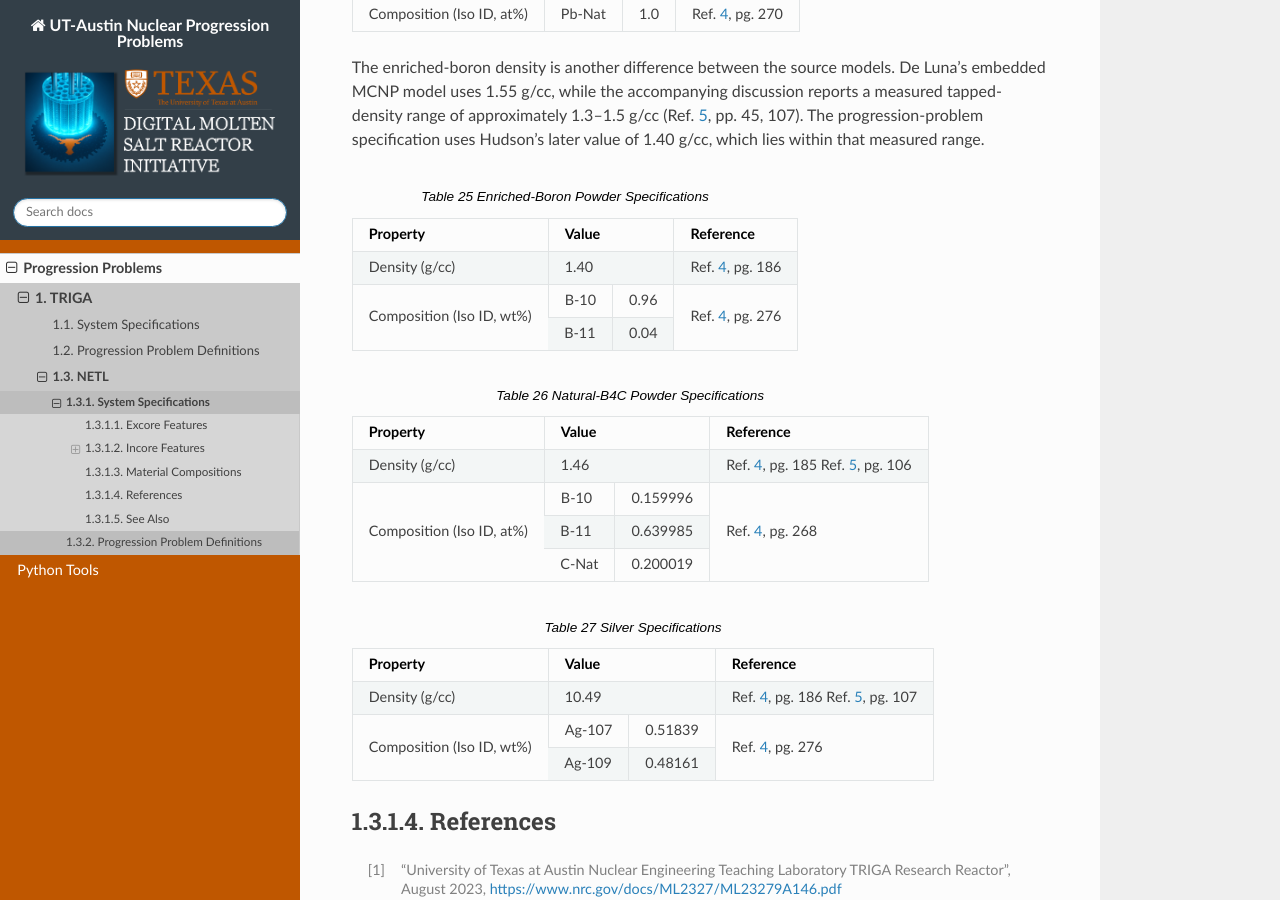
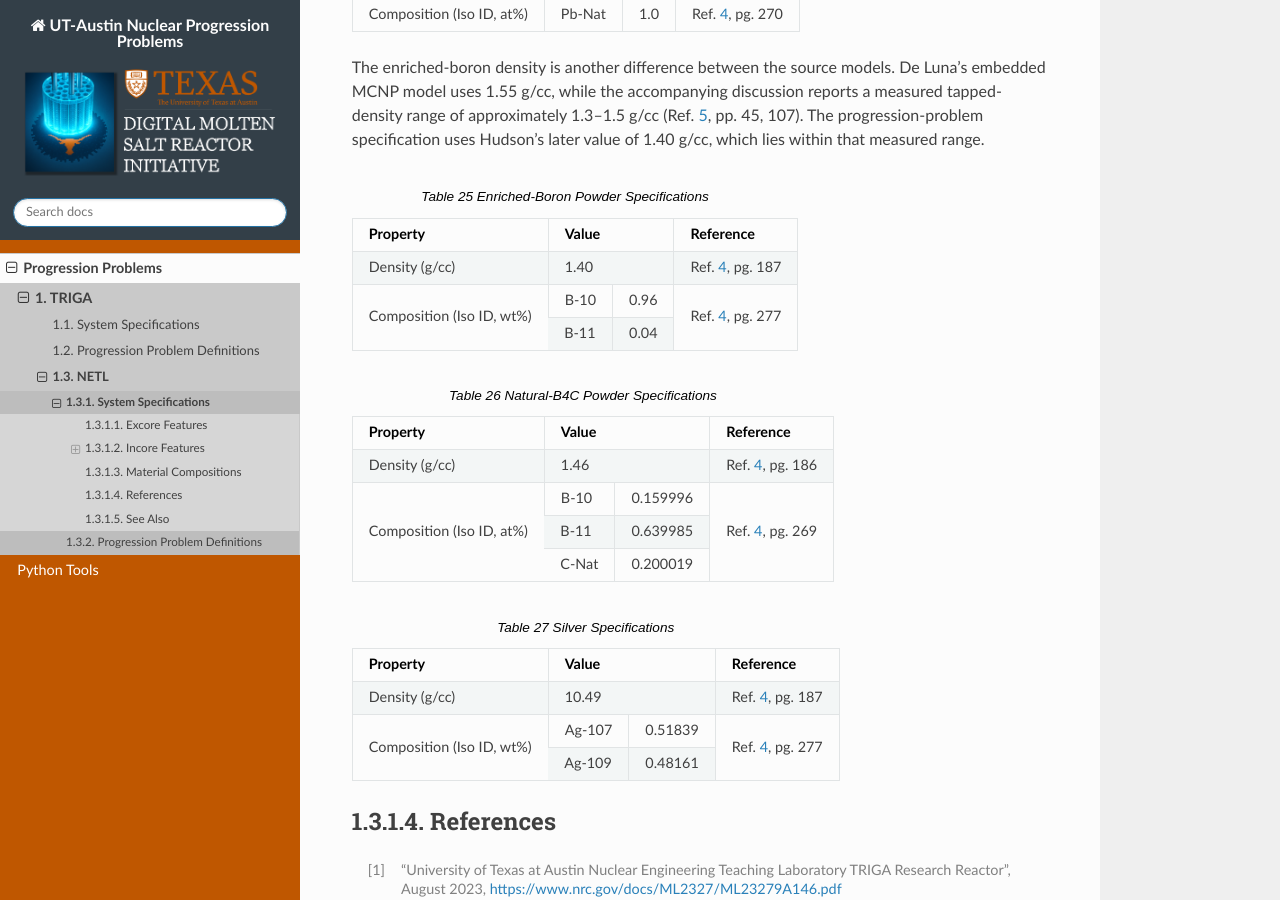
Before and after one commit to UT-Computational-NE/progression_problems, a Sphinx documentation site: the page built from docs/source/progression_problems/TRIGA/NETL/system_specifications.rst, in a window 1280 px wide and 900 px high, scrolled down 17361 px. Built offline with Sphinx 7.4.7 and the Read the Docs theme 3.1.0, drawn with Linux system fonts in a browser that asks for light colours; some of the changed text lies outside the part shown.

Commit message:
Touched up detailed specification of the Modified 3-EL facility

```diff
--- a/docs/source/progression_problems/TRIGA/NETL/system_specifications.rst
+++ b/docs/source/progression_problems/TRIGA/NETL/system_specifications.rst
@@ -674,8 +674,8 @@
    +----------------------+----------------------------------------+------------------+------------------------+
    | Component            | Property                               | Value            | Reference              |
    +======================+========================================+==================+========================+
-   | Outer Aluminum       | Tube #1 Inner Radius (cm)              | 2.23393          | Ref. 4_, pp. 185--186, |
-   | Casing               +----------------------------------------+------------------+ 221, 227, 242          +
+   | Outer Aluminum       | Tube #1 Inner Radius (cm)              | 2.23393          | Ref. 4_, pp. 186--187, |
+   | Casing               +----------------------------------------+------------------+ 222, 228, 243          +
    |                      | Tube #1 Outer Radius (cm)              | 2.30759          |                        |
    |                      +----------------------------------------+------------------+                        +
    |                      | Tube #1 Axial Length (cm)              | 124.77400        |                        |
@@ -696,8 +696,8 @@
    |                      +----------------------------------------+------------------+                        +
    |                      | Interior Fill Material                 | Air              |                        |
    +----------------------+----------------------------------------+------------------+------------------------+
-   | Pneumatic System     | Tube Inner Radius (cm)                 | 0.67000          | Ref. 4_, pp. 185,      |
-   |                      +----------------------------------------+------------------+ 220--221               +
+   | Pneumatic System     | Tube Inner Radius (cm)                 | 0.67000          | Ref. 4_, pp. 186, 221  |
+   |                      +----------------------------------------+------------------+                        +
    |                      | Tube Outer Radius (cm)                 | 0.79400          |                        |
    |                      +----------------------------------------+------------------+                        +
    |                      | Sleeve Inner Radius (cm)               | 0.86350          |                        |
@@ -714,8 +714,8 @@
    |                      +----------------------------------------+------------------+                        +
    |                      | Tube and Sleeve Material               | Aluminum         |                        |
    +----------------------+----------------------------------------+------------------+------------------------+
-   | B4C Canister         | B4C-Region Inner Radius (cm)           | 1.11125          | Ref. 4_, pp. 185,      |
-   | (Upper Insert)       +----------------------------------------+------------------+ 220--221               +
+   | B4C Canister         | B4C-Region Inner Radius (cm)           | 1.11125          | Ref. 4_, pp. 186, 221  |
+   | (Upper Insert)       +----------------------------------------+------------------+                        +
    |                      | B4C-Region Outer Radius (cm)           | 1.89230          |                        |
    |                      +----------------------------------------+------------------+                        +
    |                      | Canister Outer Radius (cm)             | 2.19009          |                        |
@@ -732,15 +732,15 @@
    |                      +----------------------------------------+------------------+                        +
    |                      | B4C-Region Material                    | Natural B4C      |                        |
    +----------------------+----------------------------------------+------------------+------------------------+
-   | B-10 Canister        | B-10 Annulus Inner Radius (cm)         | 1.03759          | Ref. 4_, pp. 185--186, |
-   | (Lower Insert)       +----------------------------------------+------------------+ 220                    +
+   | B-10 Canister        | B-10 Annulus Inner Radius (cm)         | 1.03759          | Ref. 4_, pp. 186--187, |
+   | (Lower Insert)       +----------------------------------------+------------------+ 221                    +
    |                      | Upper B-10 Outer Radius (cm)           | 2.00660          |                        |
    |                      +----------------------------------------+------------------+                        +
    |                      | Lower B-10 Outer Radius (cm)           | 2.04724          |                        |
    |                      +----------------------------------------+------------------+                        +
    |                      | Canister Exterior Wall Radius (cm)     | 2.12090          |                        |
    |                      +----------------------------------------+------------------+                        +
-   |                      | Cadmium-Liner Outer Radius (cm)        | 2.17090          |                        |
+   |                      | Cadmium-Sleeve Outer Radius (cm)       | 2.17090          |                        |
    |                      +----------------------------------------+------------------+                        +
    |                      | Gap to B4C Canister (cm)               | 0.10000          |                        |
    |                      +----------------------------------------+------------------+                        +
@@ -766,15 +766,15 @@
    |                      +----------------------------------------+------------------+                        +
    |                      | Liner Material                         | Cadmium          |                        |
    +----------------------+----------------------------------------+------------------+------------------------+
-   | Silver Disk          | Axial Thickness (cm)                   | 0.10000          | Ref. 4_, pp. 186, 220  |
+   | Silver Disk          | Axial Thickness (cm)                   | 0.10000          | Ref. 4_, pp. 187, 221  |
    |                      +----------------------------------------+------------------+                        +
    |                      | Material                               | Silver           |                        |
    +----------------------+----------------------------------------+------------------+------------------------+
-   | Cadmium Disk         | Axial Thickness (cm)                   | 0.10000          | Ref. 4_, pp. 186, 220  |
+   | Cadmium Disk         | Axial Thickness (cm)                   | 0.10000          | Ref. 4_, pp. 187, 221  |
    |                      +----------------------------------------+------------------+                        +
    |                      | Material                               | Cadmium          |                        |
    +----------------------+----------------------------------------+------------------+------------------------+
-   | Hollow Aluminum      | Hollow-Section Radius (cm)             | 2.03393          | Ref. 4_, pp. 186, 220  |
+   | Hollow Aluminum      | Hollow-Section Radius (cm)             | 2.03393          | Ref. 4_, pp. 187, 221  |
    | Spacer               +----------------------------------------+------------------+                        +
    |                      | Hollow-Section Axial Thickness (cm)    | 3.00000          |                        |
    |                      +----------------------------------------+------------------+                        +
@@ -784,7 +784,7 @@
    |                      +----------------------------------------+------------------+                        +
    |                      | Spacer Material                        | Aluminum         |                        |
    +----------------------+----------------------------------------+------------------+------------------------+
-   | Solid Aluminum       | Axial Thickness (cm)                   | 5.08000          | Ref. 4_, pp. 186, 221  |
+   | Solid Aluminum       | Axial Thickness (cm)                   | 5.08000          | Ref. 4_, pp. 187, 222  |
    | Spacer               +----------------------------------------+------------------+                        +
    |                      | Material                               | Aluminum         |                        |
    +----------------------+----------------------------------------+------------------+------------------------+
@@ -878,9 +878,9 @@
    +-------------------+-----------------------+----------------------+
    | Property          | Value                 | Reference            |
    +===================+=======================+======================+
-   | Density (g/cc)    | 1.40                  | Ref. 4_, pg. 186     |
+   | Density (g/cc)    | 1.40                  | Ref. 4_, pg. 187     |
    +-------------------+---------+-------------+----------------------+
-   | Composition       | B-10    | 0.96        | Ref. 4_, pg. 276     |
+   | Composition       | B-10    | 0.96        | Ref. 4_, pg. 277     |
    + (Iso ID, wt%)     +---------+-------------+                      +
    |                   | B-11    | 0.04        |                      |
    +-------------------+---------+-------------+----------------------+
@@ -892,10 +892,9 @@
    +-------------------+-----------------------+----------------------+
    | Property          | Value                 | Reference            |
    +===================+=======================+======================+
-   | Density (g/cc)    | 1.46                  | Ref. 4_, pg. 185     |
-   |                   |                       | Ref. 5_, pg. 106     |
+   | Density (g/cc)    | 1.46                  | Ref. 4_, pg. 186     |
    +-------------------+---------+-------------+----------------------+
-   | Composition       | B-10    | 0.159996    | Ref. 4_, pg. 268     |
+   | Composition       | B-10    | 0.159996    | Ref. 4_, pg. 269     |
    + (Iso ID, at%)     +---------+-------------+                      +
    |                   | B-11    | 0.639985    |                      |
    +                   +---------+-------------+                      +
@@ -909,10 +908,9 @@
    +-------------------+-----------------------+----------------------+
    | Property          | Value                 | Reference            |
    +===================+=======================+======================+
-   | Density (g/cc)    | 10.49                 | Ref. 4_, pg. 186     |
-   |                   |                       | Ref. 5_, pg. 107     |
+   | Density (g/cc)    | 10.49                 | Ref. 4_, pg. 187     |
    +-------------------+---------+-------------+----------------------+
-   | Composition       | Ag-107  | 0.51839     | Ref. 4_, pg. 276     |
+   | Composition       | Ag-107  | 0.51839     | Ref. 4_, pg. 277     |
    + (Iso ID, wt%)     +---------+-------------+                      +
    |                   | Ag-109  | 0.48161     |                      |
    +-------------------+---------+-------------+----------------------+
```
Also changed, not shown: other parts of docs/source/progression_problems/TRIGA/NETL/system_specifications.rst (+1 -1 lines).
